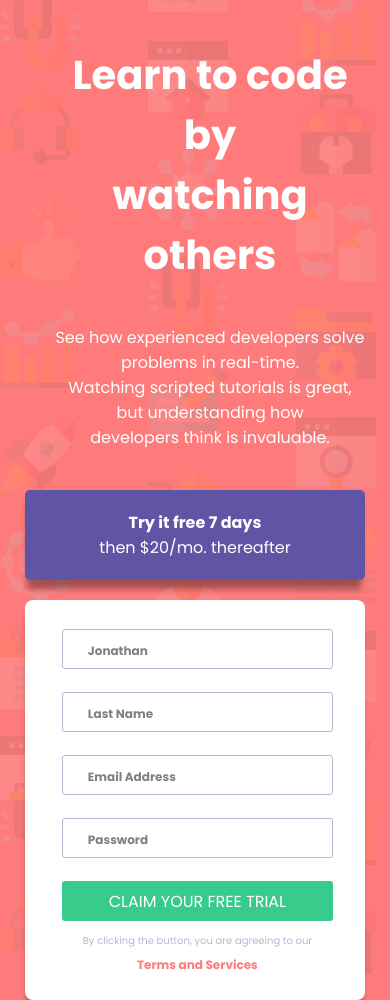
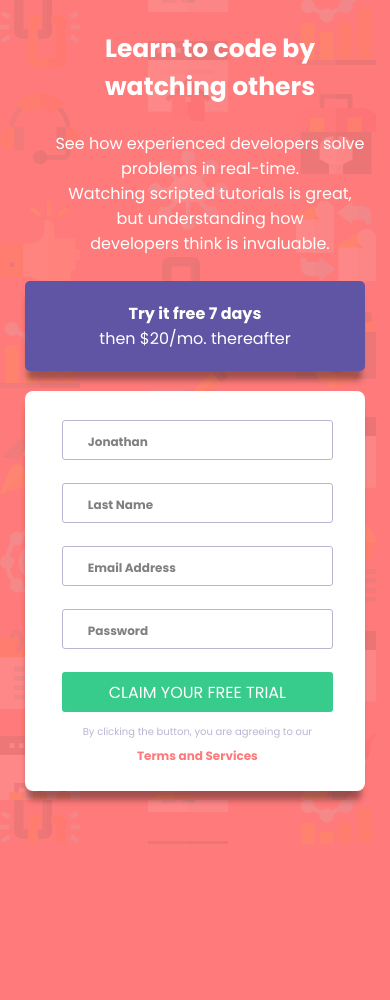
Before and after one commit to Naya-ako/project2, a plain HTML site: page index.html in a window 390 px wide. Shown: the top 1000 px of the page. After the commit the page ends 844 px from the top, so only its background shows below. Drawn offline with Linux system fonts and the light colour scheme.

Commit message:
doneagain

```diff
--- a/index.css
+++ b/index.css
@@ -156,8 +156,11 @@ input:focus{
     .learn,
     .see{
         text-align: center;
-        margin: 20px 0px;
+        margin: 5px 0px;
     }
-
+   .learn{
+    font-size: 25px;
+    line-height: unset;
+   }
 
 }
```
